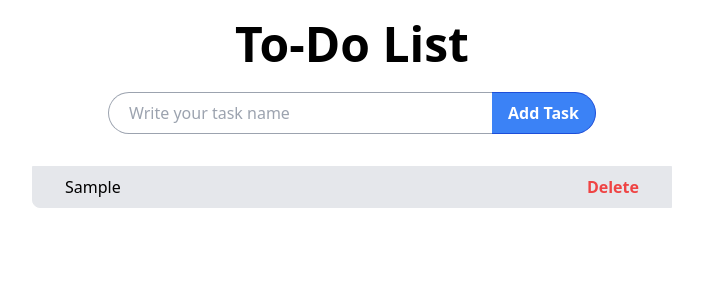
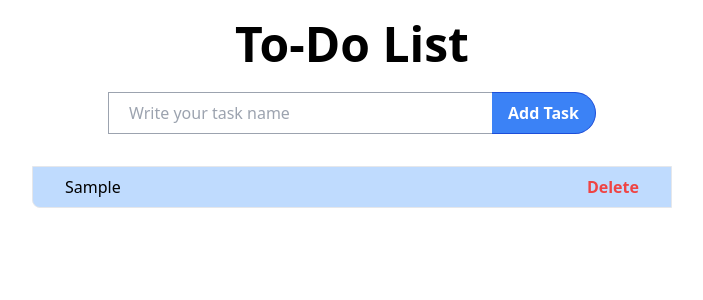
Before and after one commit to imrimon/ass_7, a React (Vite) app: page / in a window 1280 px wide. Both pictures are taken after typing "Sample" into the empty fields and a click on the button "Add Task". Shown: the top 300 px of the page, without its empty margins (288-991 px from the left). Built offline with nearby package versions, Linux system fonts and the light colour scheme.

Commit message:
Final Commit

```diff
--- a/src/App.jsx
+++ b/src/App.jsx
@@ -26,7 +26,7 @@ const App = () => {
           value={task}
           onChange={(e) => setTask(e.target.value)}
           className="border border-gray-400
-           rounded-s-full border-e-0
+           rounded-bl-lg-s-full border-e-0
             w-96 px-5 py-2 text-black-500
             focus:outline-none"
           placeholder="Write your task name"
@@ -53,7 +53,7 @@ const App = () => {
           <li
             key={index}
             className="flex items-center
-             justify-between bg-gray-200
+             justify-between bg-blue-200
              border border-gray-200 rounded-bl-lg
               px-8 py-2 mb-2 "
           >
```
